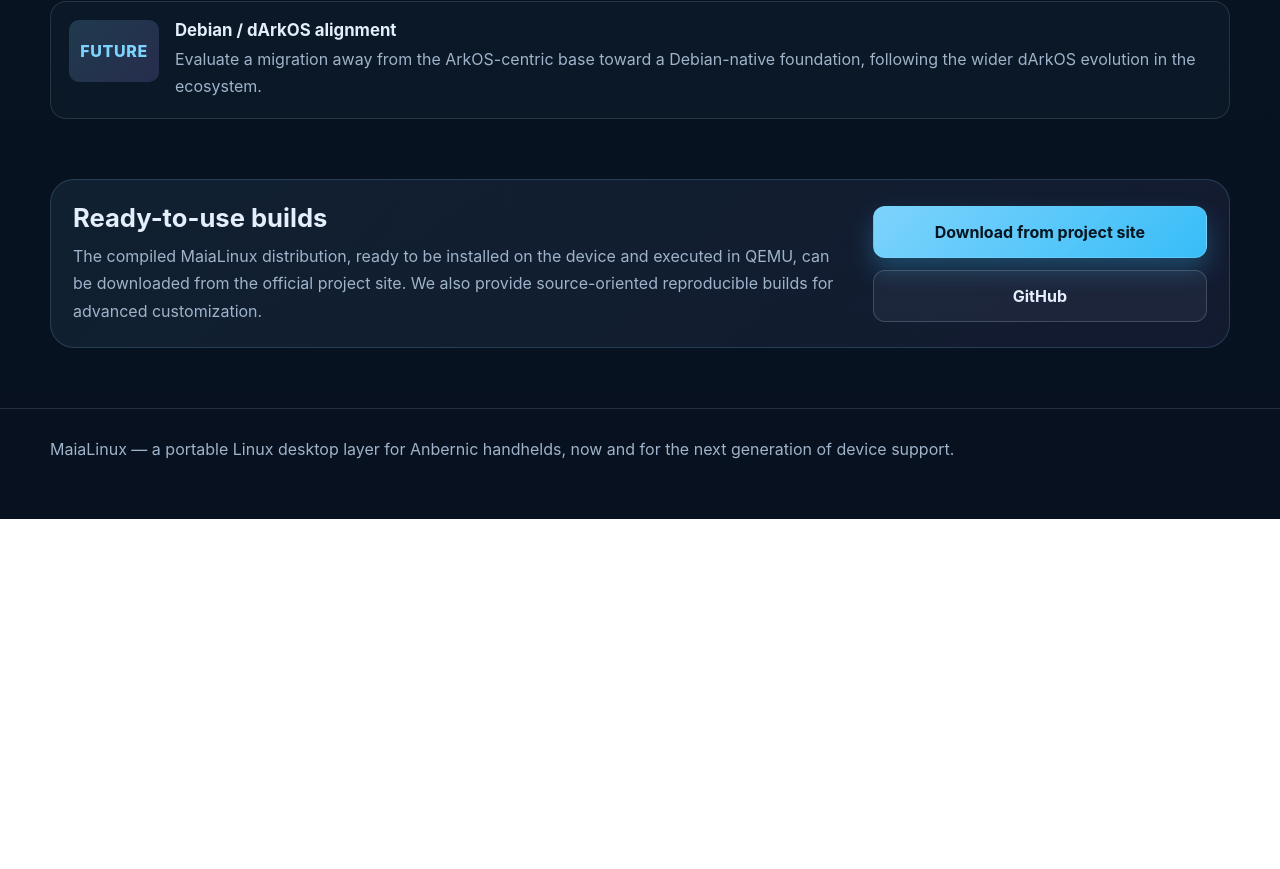
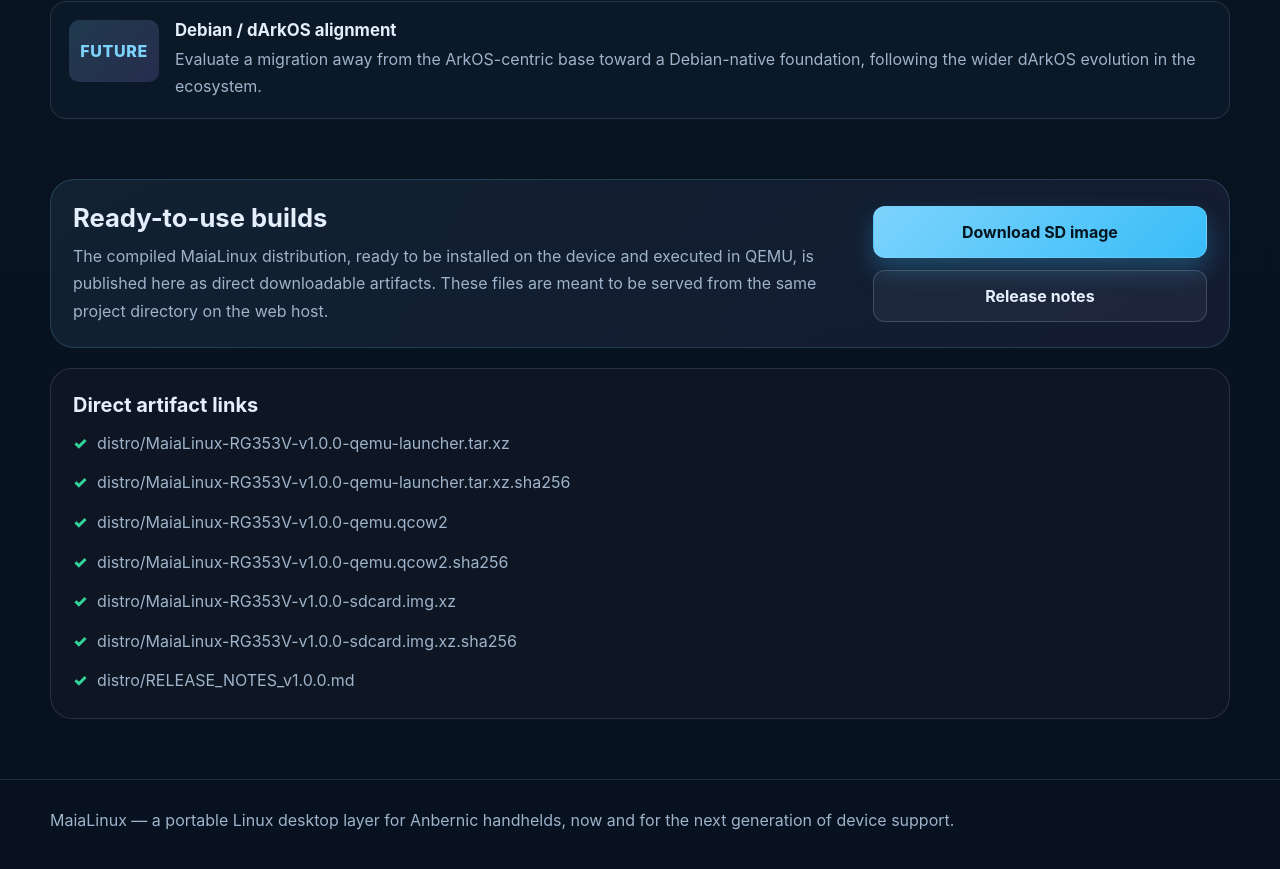
Before and after one commit to souzamonteiro/maialinux, a plain HTML site: page index.html in a window 1280 px wide. Shown: the part 1709-2578 px from the top of the page. Before the commit the page ends 2228 px from the top, so only its background shows below. Drawn offline with Linux system fonts and the light colour scheme.

Commit message:
Added index.html

```diff
--- a/index.html
+++ b/index.html
@@ -448,7 +448,7 @@
           <a href="#about">About</a>
         </nav>
 
-        <a class="button secondary" href="https://apps.maiaplatform.org/maialinux" target="_blank" rel="noreferrer">Project Site</a>
+        <a class="button secondary" href="#downloads">Downloads</a>
       </div>
     </header>
 
@@ -469,7 +469,7 @@
             </p>
 
             <div class="cta-row">
-              <a class="button primary" href="https://apps.maiaplatform.org/maialinux" target="_blank" rel="noreferrer">Download MaiaLinux</a>
+              <a class="button primary" href="distro/MaiaLinux-RG353V-v1.0.0-sdcard.img.xz">Download SD image</a>
               <a class="button secondary" href="#roadmap">See the Roadmap</a>
             </div>
 
@@ -591,14 +591,27 @@
               <h3>Ready-to-use builds</h3>
               <p>
                 The compiled MaiaLinux distribution, ready to be installed on the device and executed in QEMU,
-                can be downloaded from the official project site. We also provide source-oriented reproducible builds for advanced customization.
+                is published here as direct downloadable artifacts. These files are meant to be served from the same project directory on the web host.
               </p>
             </div>
 
             <div class="download-actions">
-              <a class="button primary large" href="https://apps.maiaplatform.org/maialinux" target="_blank" rel="noreferrer">Download from project site</a>
-              <a class="button secondary large" href="https://github.com" target="_blank" rel="noreferrer">GitHub</a>
+              <a class="button primary large" href="distro/MaiaLinux-RG353V-v1.0.0-sdcard.img.xz">Download SD image</a>
+              <a class="button secondary large" href="distro/RELEASE_NOTES_v1.0.0.md">Release notes</a>
             </div>
+          </div>
+
+          <div class="list-panel" style="margin-top: 20px;">
+            <h3>Direct artifact links</h3>
+            <ul class="check">
+              <li><a href="distro/MaiaLinux-RG353V-v1.0.0-qemu-launcher.tar.xz">distro/MaiaLinux-RG353V-v1.0.0-qemu-launcher.tar.xz</a></li>
+              <li><a href="distro/MaiaLinux-RG353V-v1.0.0-qemu-launcher.tar.xz.sha256">distro/MaiaLinux-RG353V-v1.0.0-qemu-launcher.tar.xz.sha256</a></li>
+              <li><a href="distro/MaiaLinux-RG353V-v1.0.0-qemu.qcow2">distro/MaiaLinux-RG353V-v1.0.0-qemu.qcow2</a></li>
+              <li><a href="distro/MaiaLinux-RG353V-v1.0.0-qemu.qcow2.sha256">distro/MaiaLinux-RG353V-v1.0.0-qemu.qcow2.sha256</a></li>
+              <li><a href="distro/MaiaLinux-RG353V-v1.0.0-sdcard.img.xz">distro/MaiaLinux-RG353V-v1.0.0-sdcard.img.xz</a></li>
+              <li><a href="distro/MaiaLinux-RG353V-v1.0.0-sdcard.img.xz.sha256">distro/MaiaLinux-RG353V-v1.0.0-sdcard.img.xz.sha256</a></li>
+              <li><a href="distro/RELEASE_NOTES_v1.0.0.md">distro/RELEASE_NOTES_v1.0.0.md</a></li>
+            </ul>
           </div>
         </div>
       </section>
```
